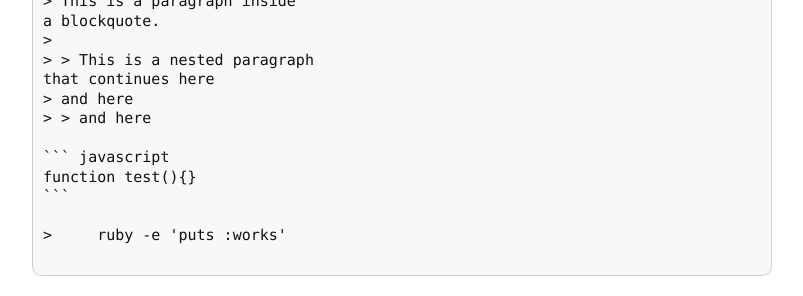
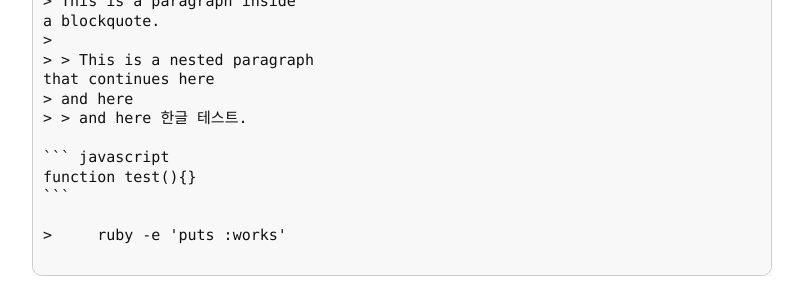
Before and after one commit to seotory/seotory.github.io, a Jekyll site: the page built from _posts/dev/2015-09-06-welcome-to-jekyll4.markdown, in a window 1280 px wide and 1400 px high, scrolled down 871 px. Shown: the part 1087-1383 px from the top of the window, without its empty margins (238-1041 px from the left). Built offline with Jekyll 4.4.1, drawn with Linux system fonts in a browser that asks for light colours; some of the changed text lies outside the part shown.

Commit message:
add files

````diff
--- a/_posts/dev/2015-09-06-welcome-to-jekyll4.markdown
+++ b/_posts/dev/2015-09-06-welcome-to-jekyll4.markdown
@@ -87,7 +87,7 @@ a blockquote.
 > > This is a nested paragraph
 that continues here
 > and here
-> > and here
+> > and here 한글 테스트.
 
 ``` javascript
 function test(){}
````
Also changed, not shown: _sass/_base.scss (indentation only).
